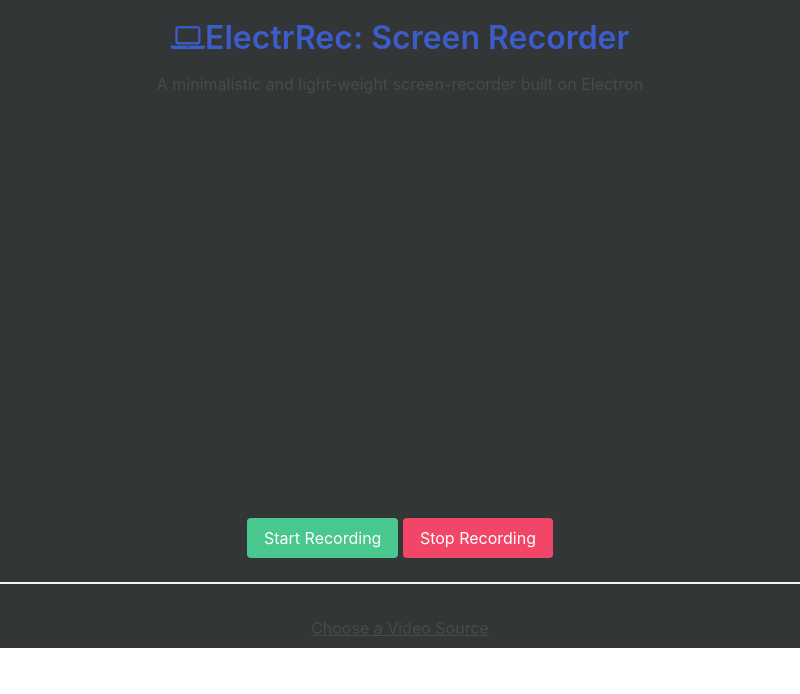
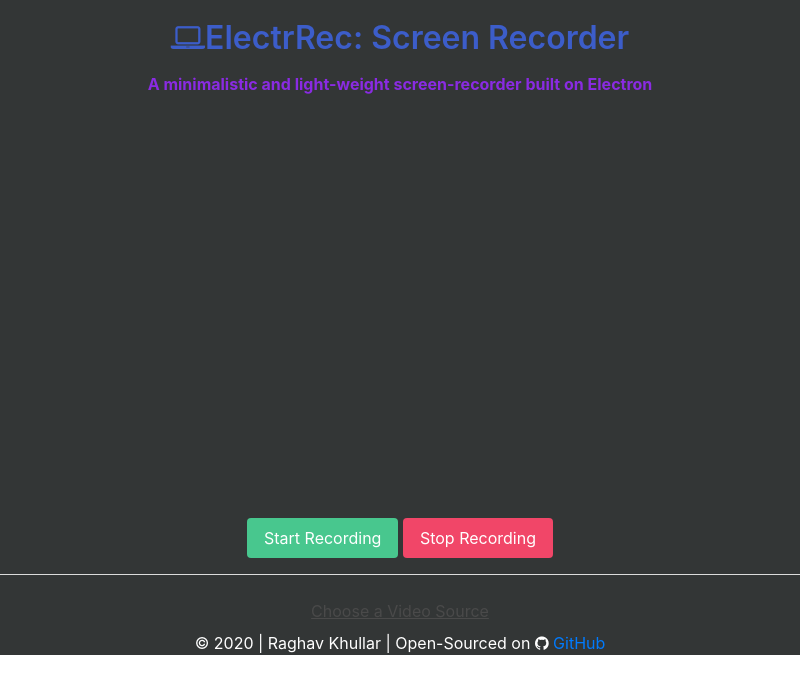
Before and after one commit to RaghavK16/ElectrRec, an Electron app: page src/index.html in a window 800 px wide. Drawn offline with nearby package versions, Linux system fonts and the light colour scheme.

Commit message:
Update index

```diff
--- a/src/index.html
+++ b/src/index.html
@@ -8,6 +8,7 @@
       rel="stylesheet"
       href="https://cdn.jsdelivr.net/npm/bulma@0.8.0/css/bulma.min.css"
     />
+    <link rel="stylesheet" href="https://stackpath.bootstrapcdn.com/bootstrap/4.1.3/css/bootstrap.min.css">
     <link href="https://stackpath.bootstrapcdn.com/font-awesome/4.7.0/css/font-awesome.min.css" rel="stylesheet" integrity="sha384-wvfXpqpZZVQGK6TAh5PVlGOfQNHSoD2xbE+QkPxCAFlNEevoEH3Sl0sibVcOQVnN" crossorigin="anonymous">
     <link rel="stylesheet" href="index.css" />
     <script defer src="render.js"></script>
@@ -16,7 +17,7 @@
   <body class="content">
 
     <h1 id="heading"><i class="fa fa-laptop"></i>ElectrRec: Screen Recorder</h1>
-    <p>
+    <p id="subhead">
       A minimalistic and light-weight screen-recorder built on Electron
     </p>
 
@@ -31,5 +32,13 @@
       Choose a Video Source
     </button>
 
+    <footer class="text-center text-white">
+      <div class="container">
+          <span>
+              &copy; 2020 | Raghav Khullar | Open-Sourced on <i class="fa fa-github" aria-hidden="true"></i> <a href="">GitHub</a>
+          </span>
+      </div>
+    </footer>
+
   </body>
 </html>
```
